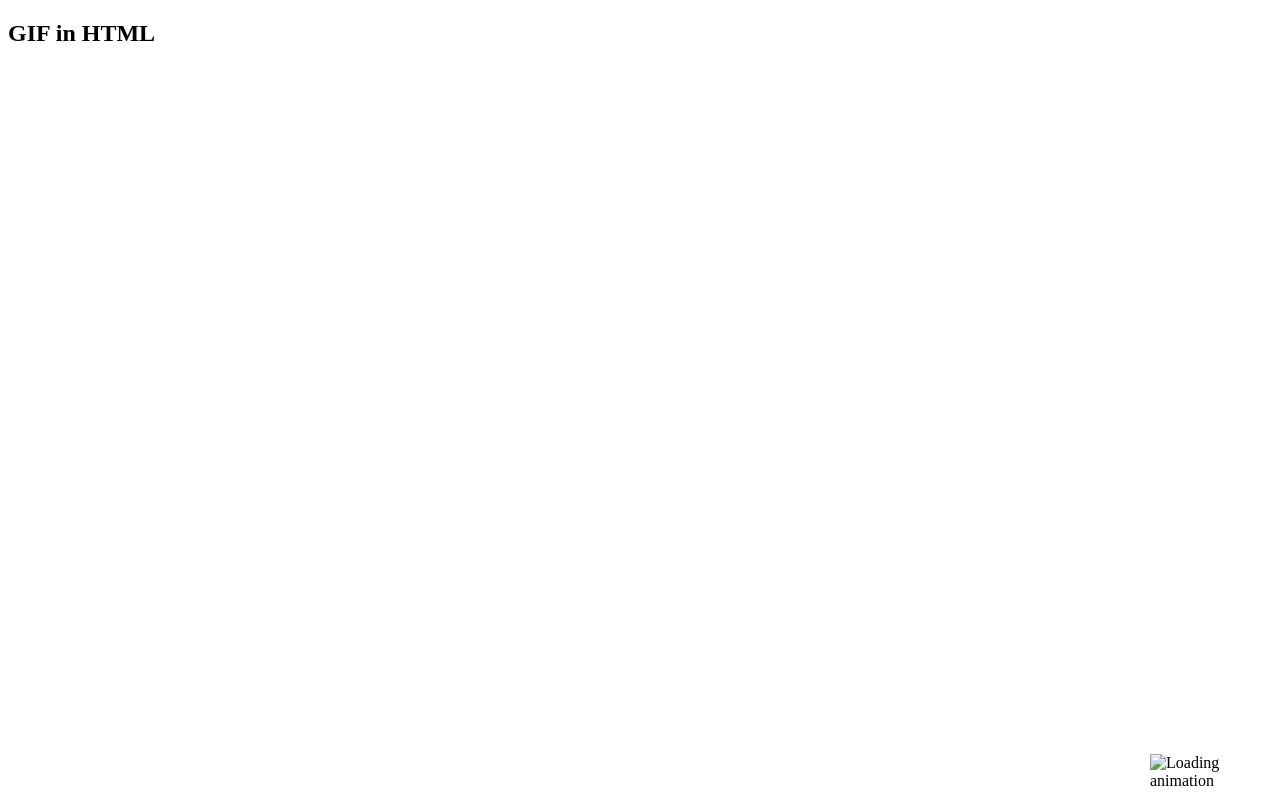
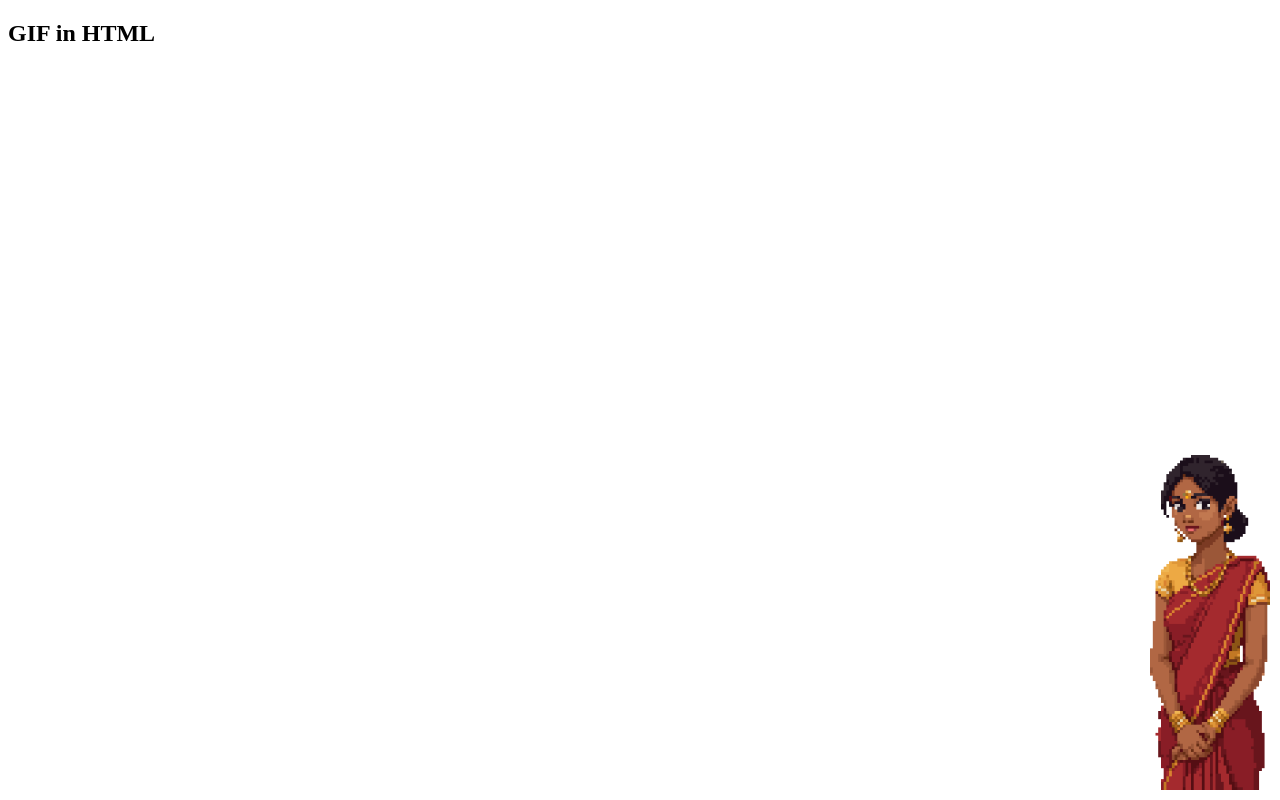
Before and after one commit to Samarth292005/demo1, a plain HTML site: page index.html in a window 1280 px wide. Drawn offline with Linux system fonts and the light colour scheme.

Commit message:
Update index.html

```diff
--- a/index.html
+++ b/index.html
@@ -10,7 +10,7 @@
   <h2>GIF in HTML</h2>
 
   <!-- Local GIF -->
-  <img id="sec" src="sec.gif" alt="Loading animation" width="300">
+  <img id="sec" src="disha.gif" alt="Loading animation" width="300">
 
   <!-- GIF from a URL -->
 
```
